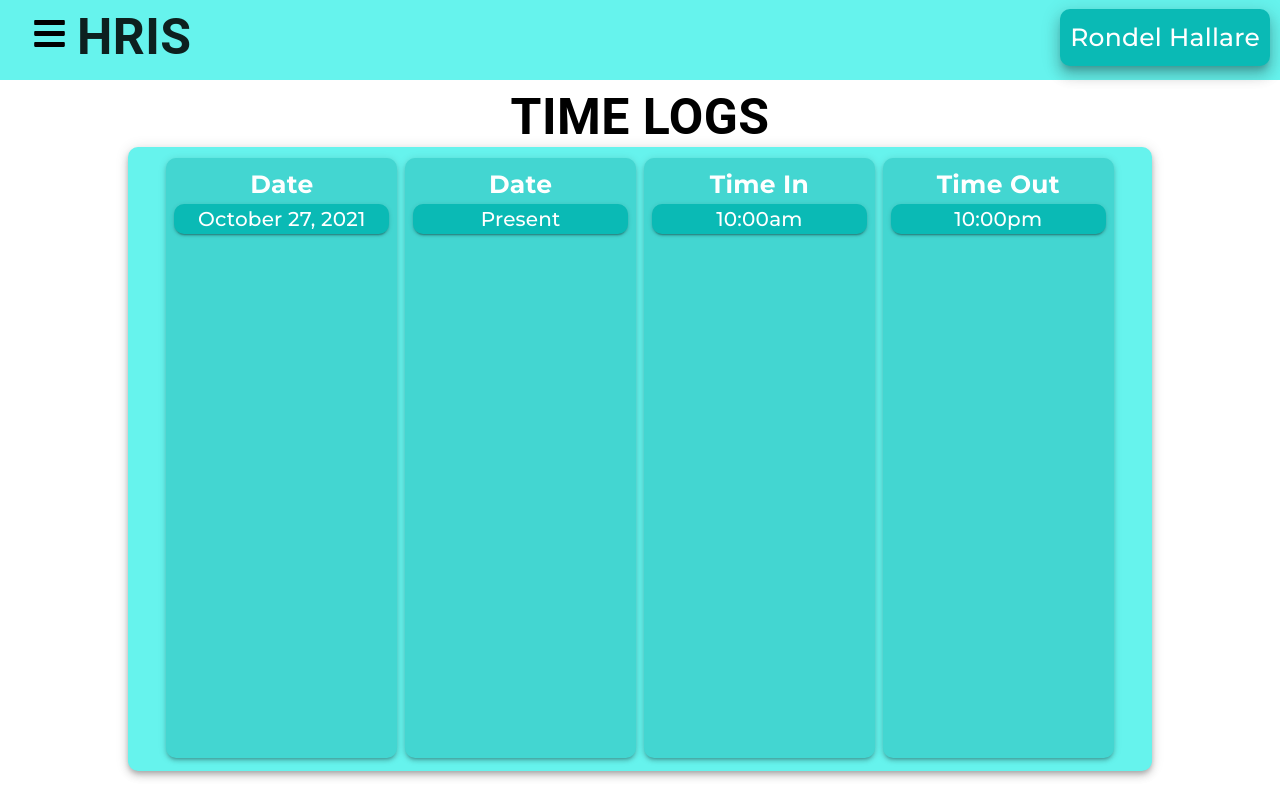
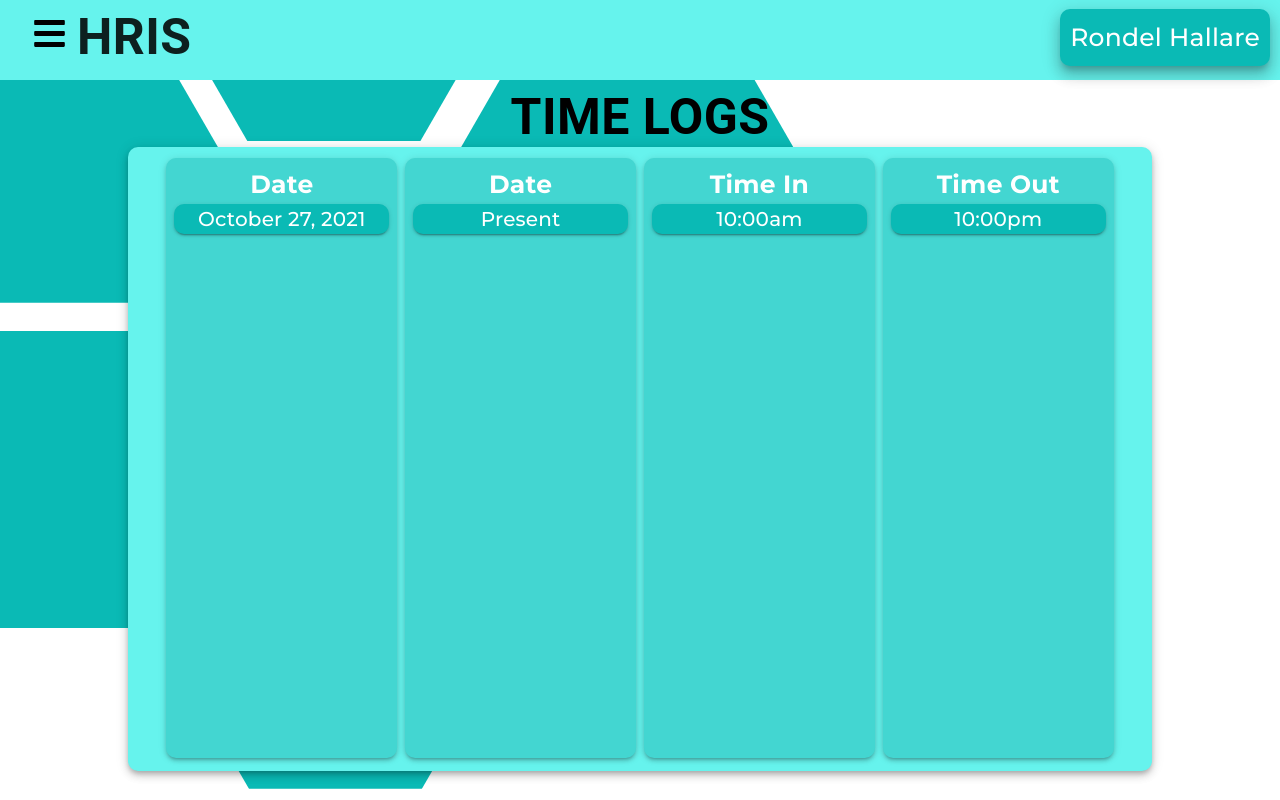
Before and after one commit to rondelhallare/HRIS-Project, a React (Create React App) app: page /TimeLogs in a window 1280 px wide. Built offline with nearby package versions, Linux system fonts and the light colour scheme.

Commit message:
add Background Image in Time Logs

```diff
--- a/src/Components/TimeLogs/TimeBody.js
+++ b/src/Components/TimeLogs/TimeBody.js
@@ -1,12 +1,15 @@
 import React from 'react'
 import { Box } from '@mui/system';
-import { Switch, Route, Link, BrowserRouter as router } from 'react-router-dom'
 import Section from './Section';
 import TimeLogsTitle from './TimeLogsTitle';
+import BgHexa from '../../Assets/BgHexa.png';
 
 function TimeBody() {
     return (
-        <Box>
+        <Box sx = {{
+            backgroundImage: `url(${BgHexa})`,
+            height: "calc(100vh - 80px)",
+        }}>
 
             {/* Main Body */}
             <Box sx={{
```
